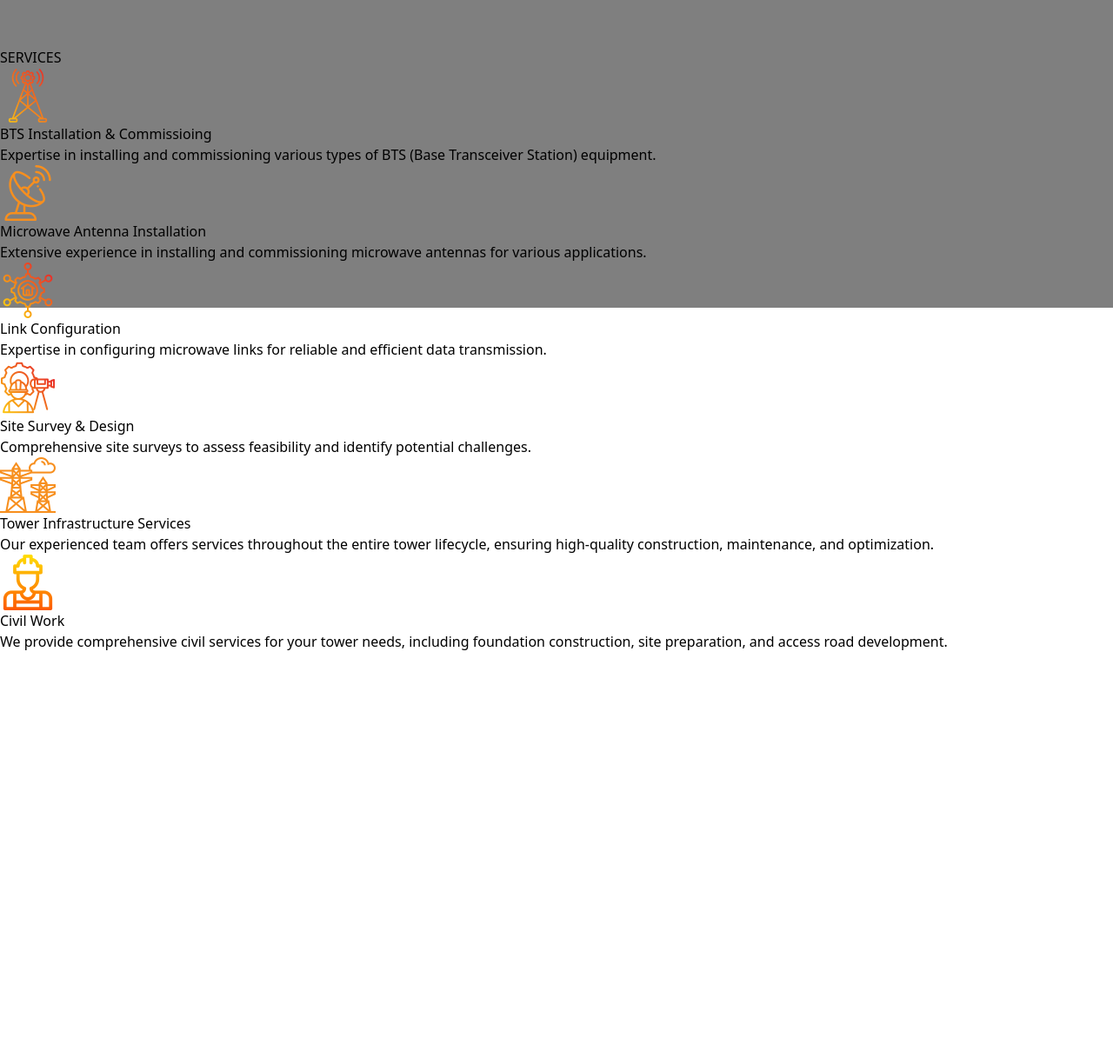
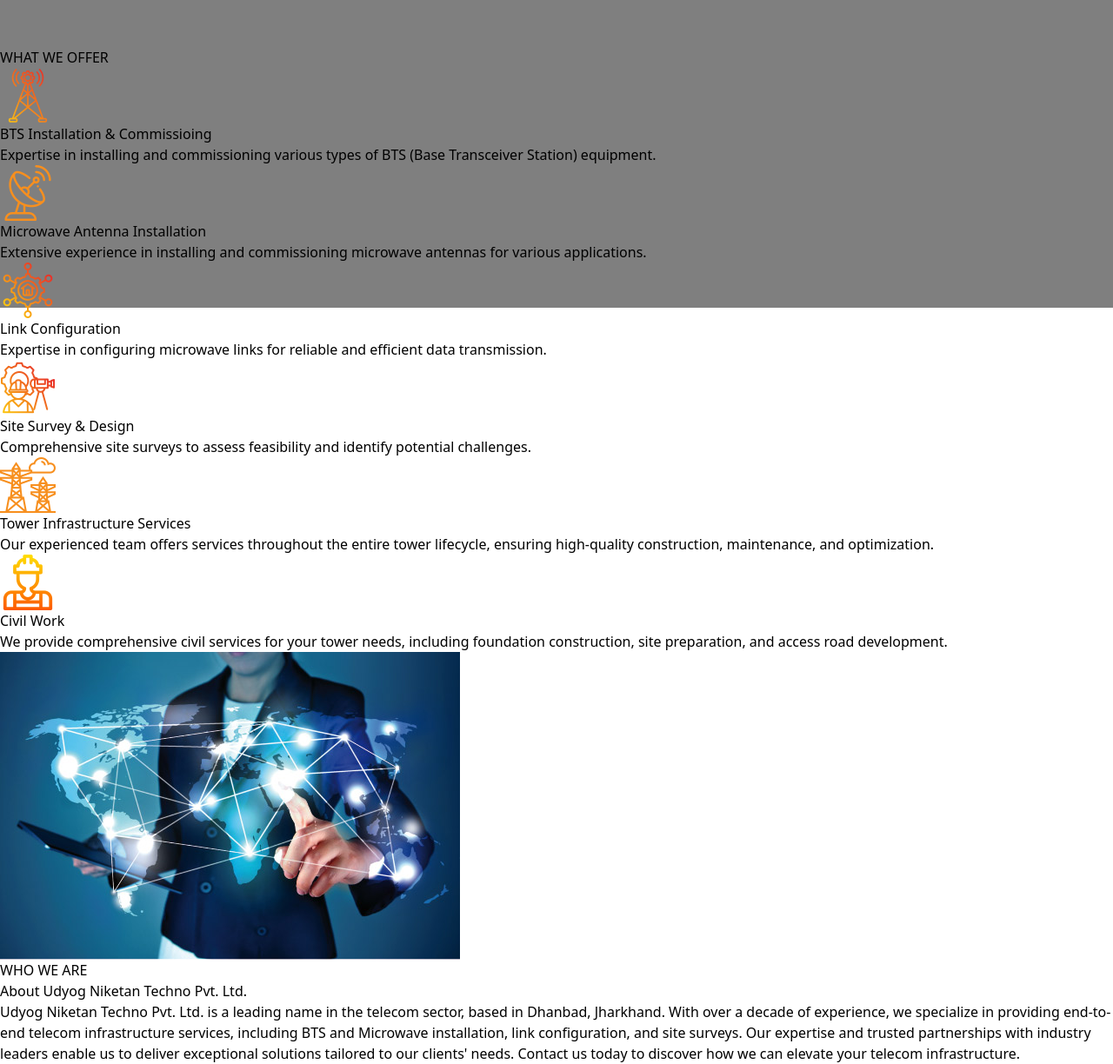
Before and after one commit to Vikash2048/udyog-niketan, a React (Vite) app: page / in a window 1280 px wide. Shown: the part 916-2140 px from the top of the page at 87% size. Before the commit the page ends 1666 px from the top, so only its background shows below. Built offline with nearby package versions, Linux system fonts and the light colour scheme.

Commit message:
about us page added

```diff
--- a/src/App.jsx
+++ b/src/App.jsx
@@ -1,7 +1,6 @@
 import About from "./pages/About"
 import Home from "./pages/Home"
 import Services from "./pages/Services"
-
 
 function App() {
 
@@ -10,6 +9,7 @@ function App() {
     <div>
       <Home/>
       <Services/>
+      <About/>
     </div>
   )
 }
--- a/src/components/Servicecard.jsx
+++ b/src/components/Servicecard.jsx
@@ -11,10 +11,10 @@ const Servicecard = () => {
 ]
 
     return (
-        <div className='flex md:flex-row sm:flex-col gap-8 flex-wrap justify-center'>
+        <div className='flex md:flex-row sm:flex-col gap-8 sm:px-10 flex-wrap justify-center'>
         {
             services.map((item,id) => (
-                <div key={id} className='gap-5 w-[400px] bg-[#f3f3f379] rounded-3xl  border-2  border-[lightgrey] shadow-inherit px-6 py-6 hover:border-[#FF6B18]' >
+                <div key={id} className='gap-5 md:w-[400px] w-[350px] bg-[#f3f3f379] rounded-3xl  border-2  border-[lightgrey]  px-6 py-6 hover:border-[#FF6B18] hover:drop-shadow-md hover:shadow-lg md:hover:scale-110 transition-transform duration-1000 ease' >
                 <div className='pb-5'>
                     <img src={item[0]} alt="" />
                 </div>
--- a/src/pages/About.jsx
+++ b/src/pages/About.jsx
@@ -2,7 +2,14 @@ import React from 'react'
 
 const About = () => {
   return (
-    <div id='About' className='h-lvh w-full border-4'>About</div>
+    <div id='About' className='h-[60%] w-full bg-[#f8f7f700] md:pt-24 pt-10 px-10 flex md:flex-row flex-col justify-center relative gap-8'>
+      <div className='w-[40%] h-[450px] flex justify-center md:flex hidden'  ><img className='h-[80%] rounded-3xl' src="/images/about_image.jpeg" alt="" /></div>
+      <div className='md:w-[40%] h-[85%] flex flex-col md:pt-10 py-2 gap-4'>
+        <h3 className='text-[#FF6B18] font-medium text-lg'>WHO WE ARE</h3>
+        <h2 className='font-bold text-lg'>About Udyog Niketan Techno Pvt. Ltd.</h2>
+        <p className='text-[grey]'>Udyog Niketan Techno Pvt. Ltd. is a leading name in the telecom sector, based in Dhanbad, Jharkhand. With over a decade of experience, we specialize in providing end-to-end telecom infrastructure services, including BTS and Microwave installation, link configuration, and site surveys. Our expertise and trusted partnerships with industry leaders enable us to deliver exceptional solutions tailored to our clients' needs. Contact us today to discover how we can elevate your telecom infrastructure.</p>
+      </div>
+    </div>
   )
 }
 
--- a/src/pages/Client.jsx
+++ b/src/pages/Client.jsx
@@ -2,7 +2,7 @@ import React from 'react'
 
 const Client = () => {
   return (
-    <div>Client</div>
+    <div id='Client'>Client</div>
   )
 }
 
--- a/src/pages/Services.jsx
+++ b/src/pages/Services.jsx
@@ -3,9 +3,9 @@ import Servicecard from '../components/Servicecard'
 
 const Services = () => {
   return (
-    <div id='Service' className='w-full  bg-[#e9e7e7] flex  items-center  flex-col'>
-      <p className='text-3xl font-semibold pb-8 underline pt-7 tracking-normal text-[#FF6B18]'>SERVICES</p>
-      <div className='border-2' >
+    <div id='Service' className='w-full  bg-[#f8f7f700] flex  items-center  flex-col py-8'>
+      <p className='text-lg font-semibold pb-8 underline  tracking-normal text-[#FF6B18]'>WHAT WE OFFER</p>
+      <div className='' >
         <Servicecard/>
       </div>
     </div>
```
Also changed, not shown: public/images/about_image.jpeg (added).
